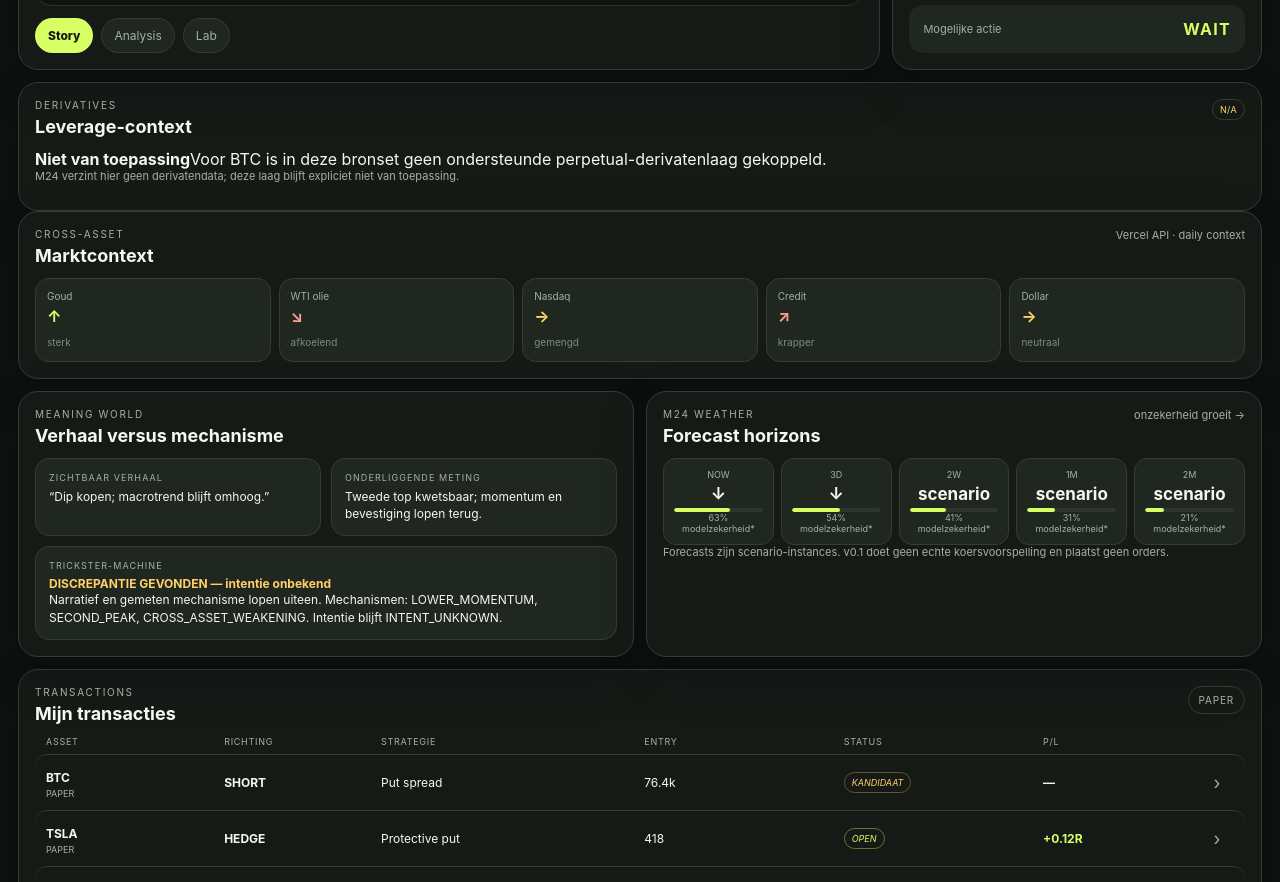
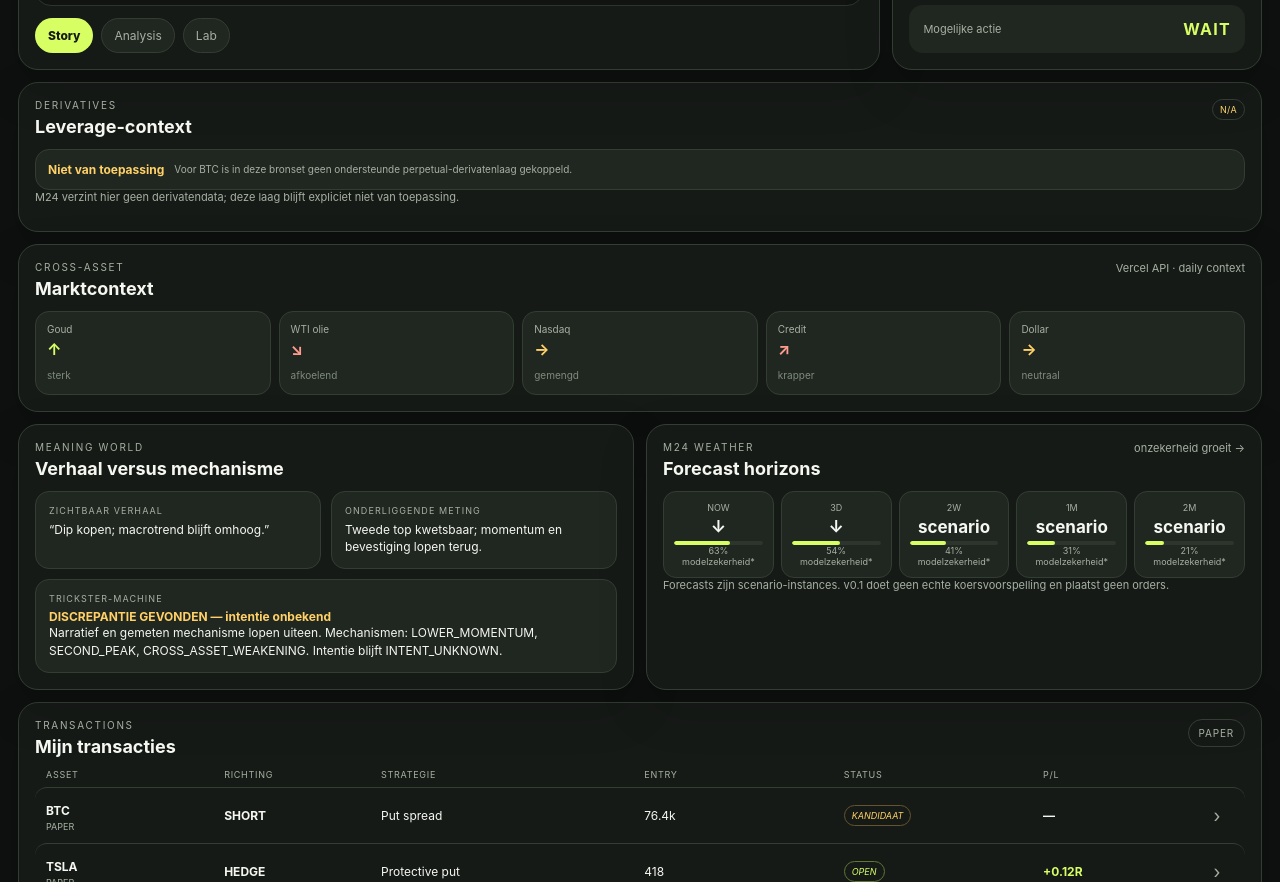
Before and after one commit to Creabundalo/creabundalo-vercel, a plain HTML site: page m24.html in a window 1280 px wide. Shown: the part 1183-2065 px from the top of the page. Drawn offline with Linux system fonts and the light colour scheme; no server answers.

Commit message:
M24 D0.11.15: style derivatives context

```diff
--- a/m24.css
+++ b/m24.css
@@ -56,3 +56,14 @@ body[data-competence="expert"] .m24-shell{width:min(1560px,100%)}
   .source-health-panel{overflow-x:auto}
   .source-health-head,.source-health-row{min-width:920px}
 }
+
+.derivatives-panel{margin-bottom:12px}
+.derivatives-grid{display:grid;grid-template-columns:repeat(3,minmax(0,1fr));gap:8px}
+.derivative-card,.derivatives-na{background:var(--surface2);border:1px solid var(--line);border-radius:14px;padding:12px}
+.derivative-card span,.derivatives-na span{display:block;color:var(--muted);font-size:10px}
+.derivative-card strong{display:block;margin:5px 0;font-size:17px}
+.derivative-card small{color:#7f8a7c;font-size:9px}
+.derivatives-reading{font-size:11px!important;line-height:1.35;color:var(--warn)}
+.derivatives-na{grid-column:1/-1;display:flex;gap:10px;align-items:center}
+.derivatives-na strong{font-size:12px;color:var(--warn)}
+@media(max-width:620px){.derivatives-grid{grid-template-columns:1fr}}
```
